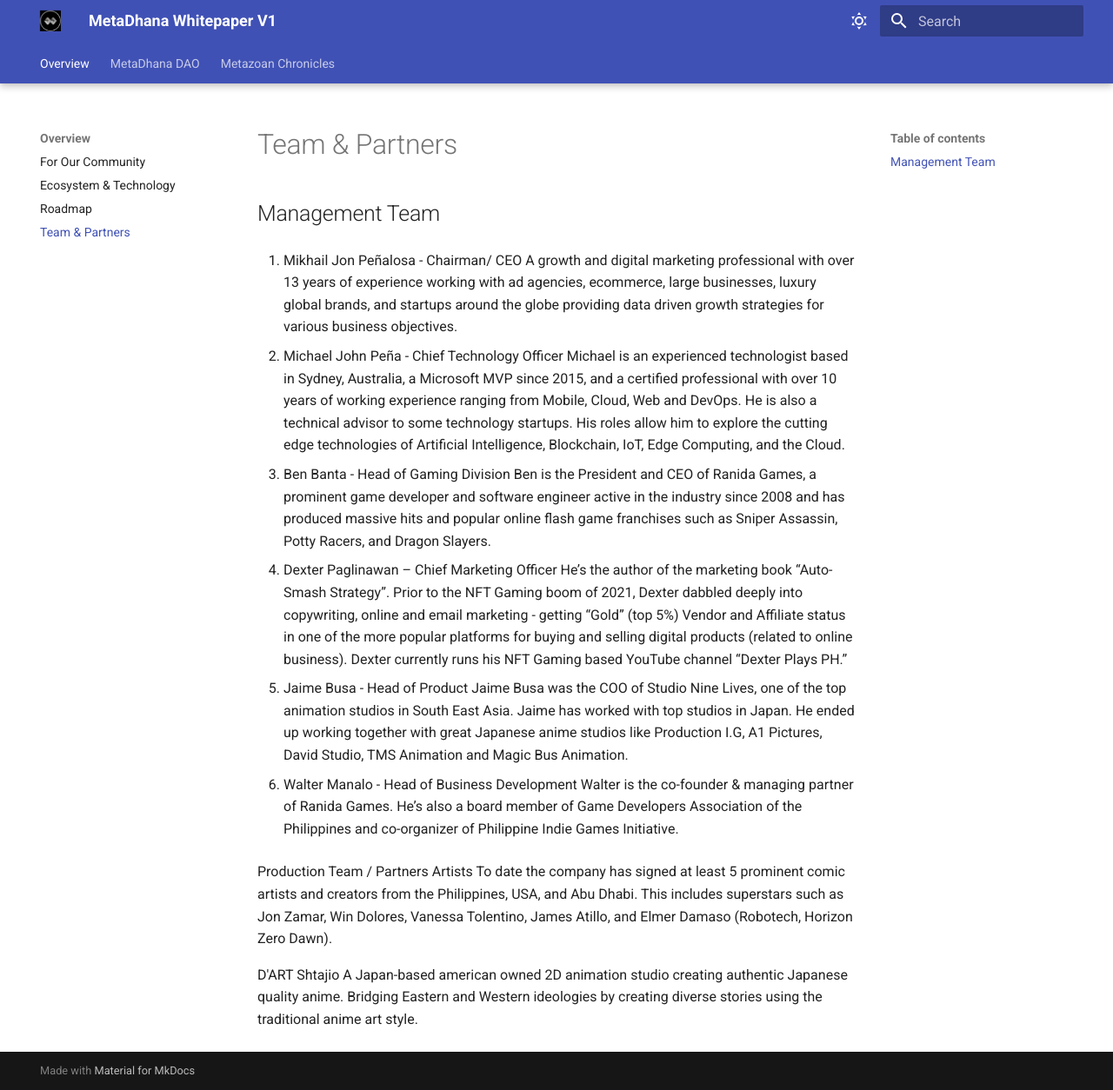
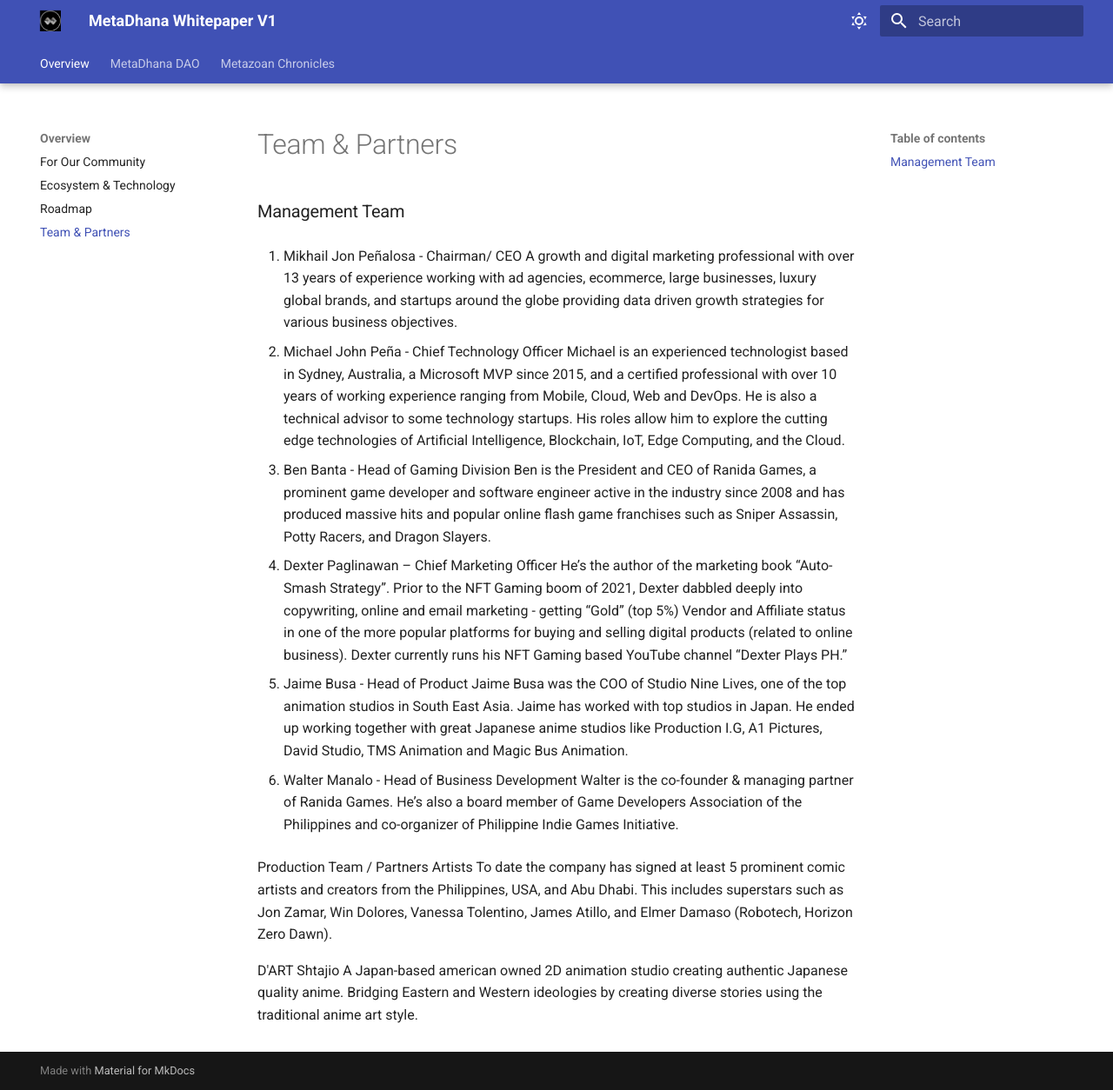
Before and after one commit to AshtreeBV/metazoan-whitepaper, an MkDocs documentation site: the page built from docs/overview/team-partners.md, in a window 1280 px wide and 1254 px high. Shown: the whole window at 87% size. Built offline with MkDocs 1.6.1 and Material for MkDocs 9.7.7, drawn with Linux system fonts in a browser that asks for light colours.

```diff
--- a/docs/overview/team-partners.md
+++ b/docs/overview/team-partners.md
@@ -1,6 +1,6 @@
 # Team & Partners
 
-##Management Team
+### Management Team
 
 1. Mikhail Jon Peñalosa - Chairman/ CEO
 A growth and digital marketing professional with over 13 years of experience working with ad agencies, ecommerce,  large businesses, luxury global brands, and startups around the globe providing data driven growth strategies for various business objectives.
```
